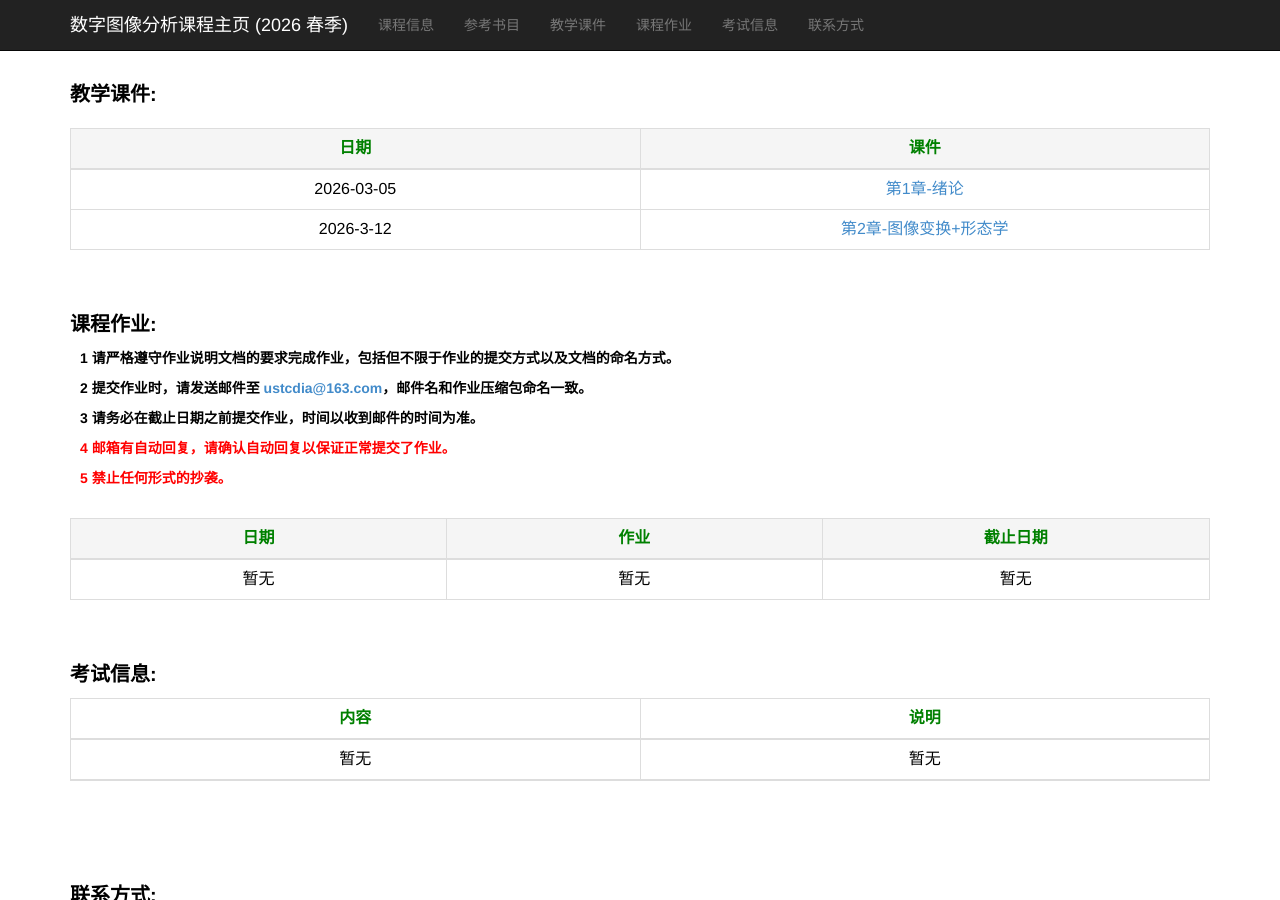
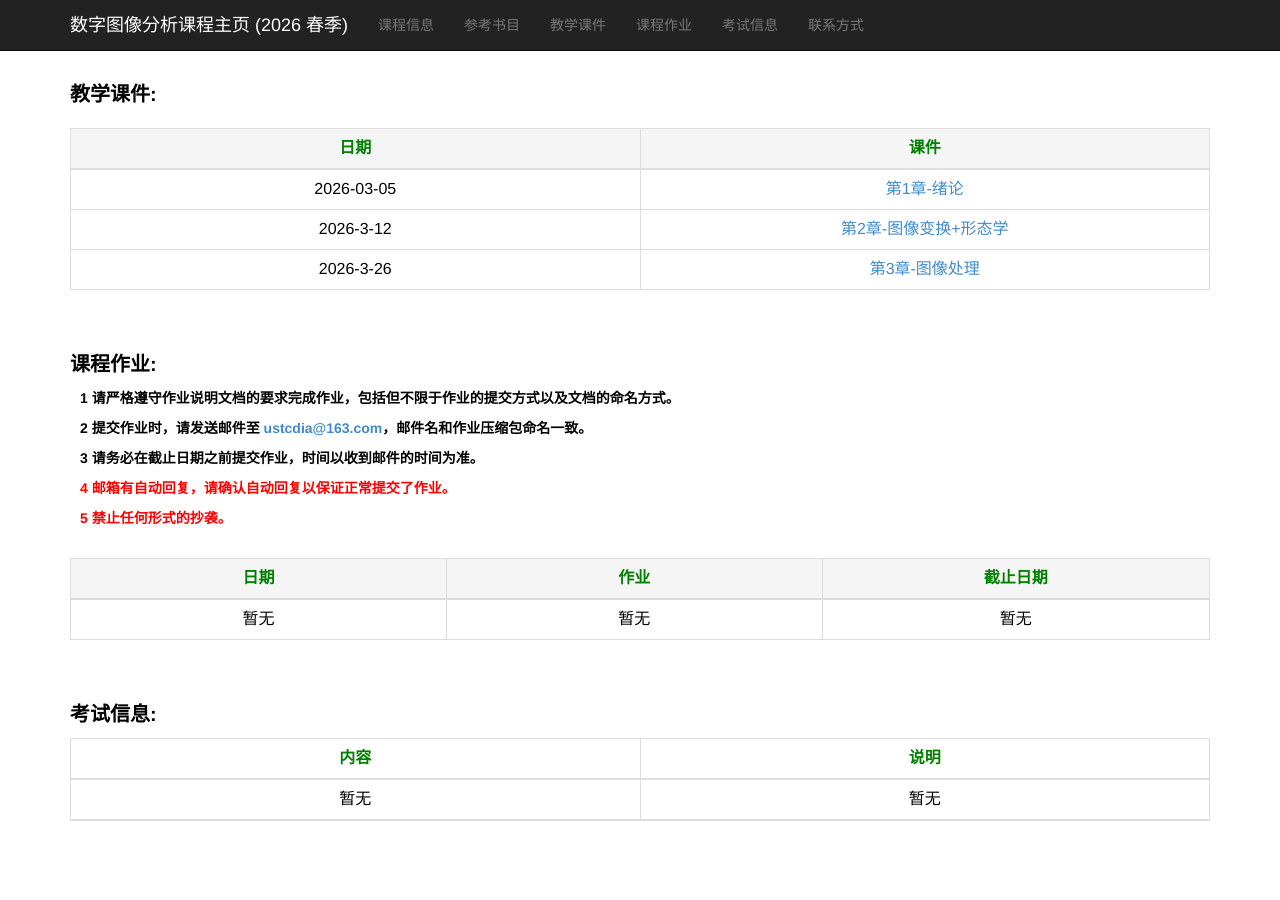
Before and after one commit to ustc-dia/ustc-dia.github.io, a Jekyll site: the page index.html, which Jekyll copies as it is, in a window 1280 px wide and 900 px high, scrolled down 658 px. Built offline with Jekyll 4.4.1, drawn with Linux system fonts in a browser that asks for light colours.

Commit message:
index update

```diff
--- a/index.html
+++ b/index.html
@@ -177,6 +177,11 @@
                 <tr>
                     <td>2026-3-12</td>
                     <td><a href="./slides_2026_spring/DIA课件-第2章.pdf" target="_blank">第2章-图像变换+形态学</a></td>
+                </tr>
+
+                <tr>
+                    <td>2026-3-26</td>
+                    <td><a href="./slides_2026_spring/DIA课件-第3章.pdf" target="_blank">第3章-图像处理</a></td>
                 </tr>
 
                 <!--<tr>
```
